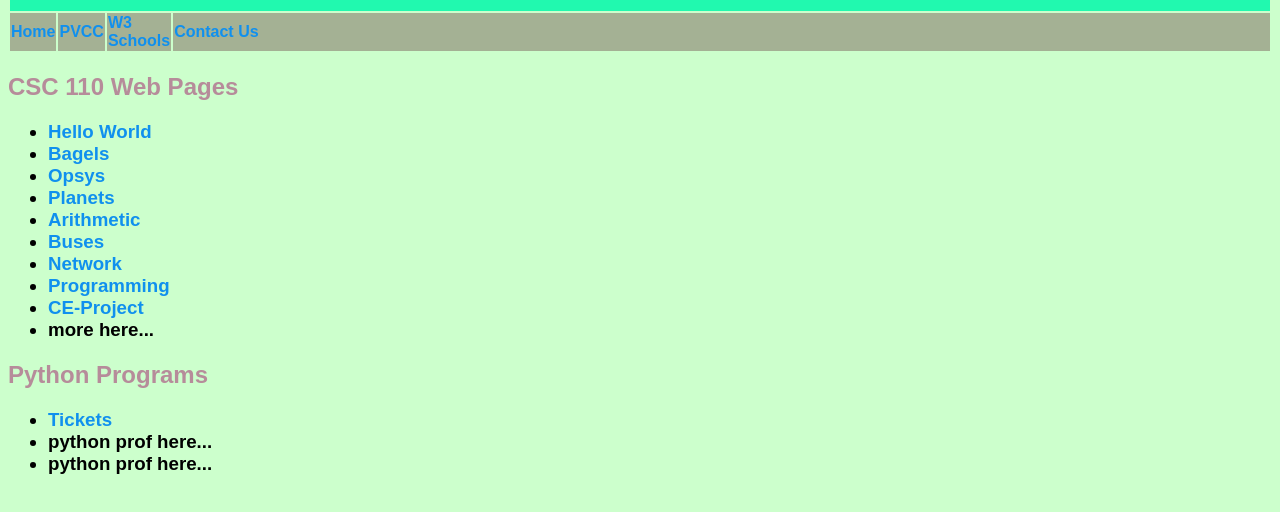
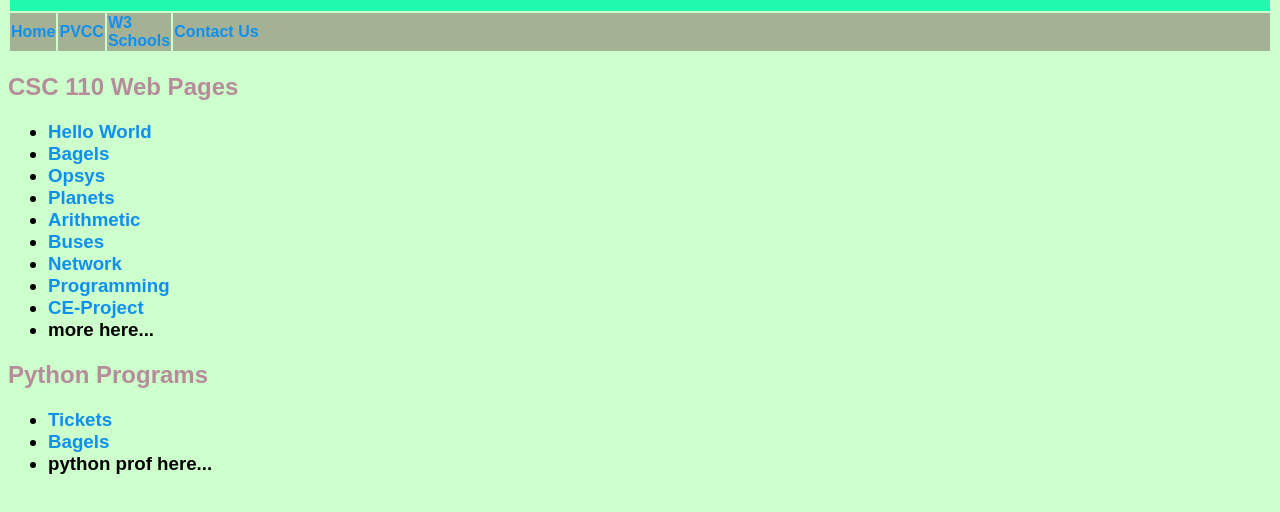
Before and after one commit to tjohnson-pvcc/tjohnson-pvcc.github.io, a plain HTML site: page index.html in a window 1280 px wide. Shown: the part 130-642 px from the top of the page. Drawn offline with Linux system fonts and the light colour scheme.

Commit message:
Update index.html

```diff
--- a/index.html
+++ b/index.html
@@ -58,7 +58,7 @@
   <h3>
     <ul>
       <li><a href = "tickets.py"> Tickets </a></li>
-      <li> python prof here... </li>
+      <li><a href = "bagelscost.py"> Bagels </a></li>
       <li> python prof here... </li>
     </ul>
   </h3>
```
